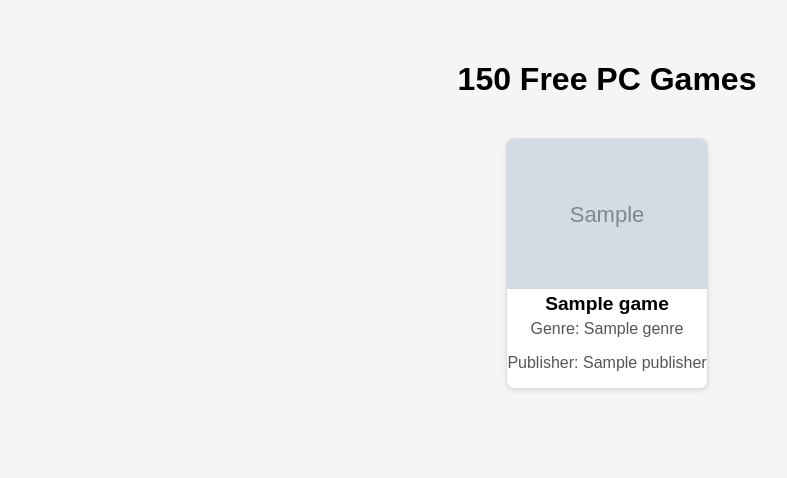
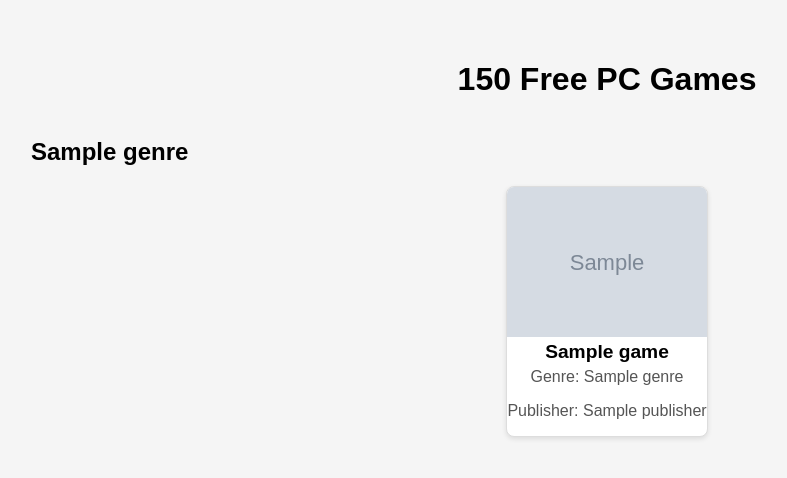
Before and after one commit to staten-island-tech/flask-api-project-JohnnyZhang7, a Flask app: template templates/index.html in a window 1280 px wide. Shown: the top 478 px of the page, without its empty margins (33-820 px from the left). Run offline with Flask 3, Linux system fonts and the light colour scheme; the template is opened without the code that fills it: most values are stand-ins (such as "Sample title", 1, 10 or a date in 2020); grey boxes marked "Sample" are stand-in pictures.

Commit message:
5/19/25 fix it printing the same genre for each

```diff
--- a/app.py
+++ b/app.py
@@ -8,18 +8,26 @@ def index():
     response = requests.get("https://www.freetogame.com/api/games?platform=pc")
     data = response.json()[:150]       #My API doesn't have ?limit as a parameter
 
-    games = []
+    genres = []
+    genre_groups = {}
 
     for game in data:
-        games.append({
-        'id': game['id'],
-        'name': game['title'],
-        'thumbnail': game['thumbnail'],
-        'genre': game['genre'],
-        'publisher': game['publisher']
-        })
+        if game['genre'] not in genres:
+            genres.append(game['genre'])    #Stores the individual genres so that I can sort them later
+            genre_groups[game['genre']] = []
 
-    return render_template("index.html", games=games)
+        game_info = {
+            'id': game['id'],
+            'name': game['title'],
+            'thumbnail': game['thumbnail'],
+            'genre': game['genre'],
+            'publisher': game['publisher']
+        }
+        genre_groups[game['genre']].append(game_info)
+
+
+    return render_template("index.html", genre_groups=genre_groups)
+
 
 @app.route("/game/<int:game_id>")
 def description_link(game_id):
@@ -27,7 +35,7 @@ def description_link(game_id):
     game = response.json()
     try:
         information = {
-        'chaojie' : game['chaoejie'],
+        #'chaojie' : game['chaojie'],    #If I add chaojie into the information, it isn't part of the API so returns with an error
         'name': game['title'],
         'description': game['description'],
         'thumbnail': game['thumbnail'],
--- a/templates/index.html
+++ b/templates/index.html
@@ -9,8 +9,10 @@
   <body>
     <div class="container">
       <h1>150 Free PC Games</h1>
-      <div class="filters">
-      <div class="card-container">
+      {% for genre, games in genre_groups.items() %}
+        <div class="genre-section">
+          <h2>{{ genre }}</h2>
+          <div class="card-container">
         {% for game in games %}
           <div class="card">
             <div class="game-card">
@@ -25,5 +27,7 @@
         {% endfor %}
       </div>
     </div>
+   {% endfor %}
+   </div>
   </body>
   </html>
```
